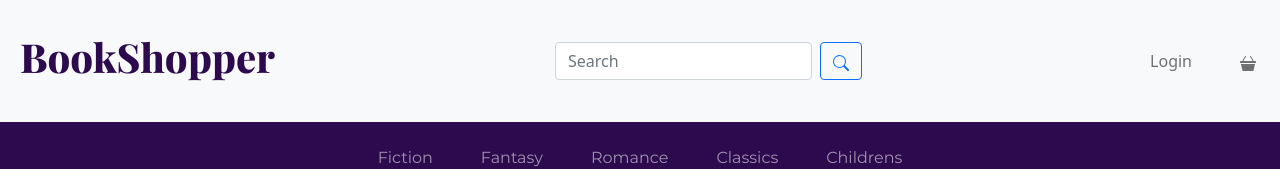
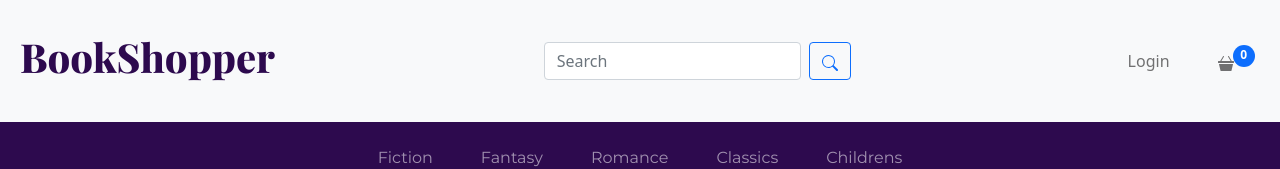
Before and after one commit to 2111-rambleberry/GraceShopperRefactor, a React app: page / in a window 1280 px wide. Shown: the top 169 px of the page. Built offline with nearby package versions, Linux system fonts and the light colour scheme; no server answers.

Commit message:
cart badge

```diff
--- a/client/components/TopNav.js
+++ b/client/components/TopNav.js
@@ -18,7 +18,7 @@ import {
 } from "react-bootstrap";
 
 //This Navbar should have the login, Logo, dropdown for admin and cart icon
-const TopNav = ({ handleClick, isLoggedIn, isUserAdmin, username, books}) => (
+const TopNav = ({ handleClick, isLoggedIn, isUserAdmin, username, books, cartItems}) => (
   <div>
     {/* <Stack direction="horizontal" gap={2}> */}
     <Navbar collapseOnSelect sticky="top" expand="lg" bg="light">
@@ -80,10 +80,10 @@ const TopNav = ({ handleClick, isLoggedIn, isUserAdmin, username, books}) => (
       <Nav>
         <Nav.Link href="/cart">
             <BsFillBasket3Fill/>
-            <Badge pill bg="primary">
-              {!books ? "" : books.length }
-            </Badge>
           </Nav.Link>
+          <Badge onLoad={cartItems} pill className="cart-items">
+            {!books ? 0 : books.length }
+          </Badge>
         </Nav>
       </Navbar.Collapse>
       {/* </Container> */}
@@ -108,6 +108,9 @@ const mapDispatch = (dispatch) => {
     handleClick() {
       dispatch(logout());
     },
+    cartItems() {
+      dispatch(loadCart());
+    }
   };
 };
 
--- a/public/style.css
+++ b/public/style.css
@@ -227,13 +227,8 @@ th {
 }
 
 .cart-items {
-  font-size: 12pt;
-  position: absolute;
-  /* top: -6px;
-  right: -5px; */
-  width: 20px;
-  height: 20px;
-  color: rgb(255, 255, 255);
-  background-color: #8241eb;
-  border-radius: 50%;
+  margin-left: -25px;
+  margin-right: 25px;
+  margin-top: 20px;
+  margin-bottom: 30px;
 }
```
